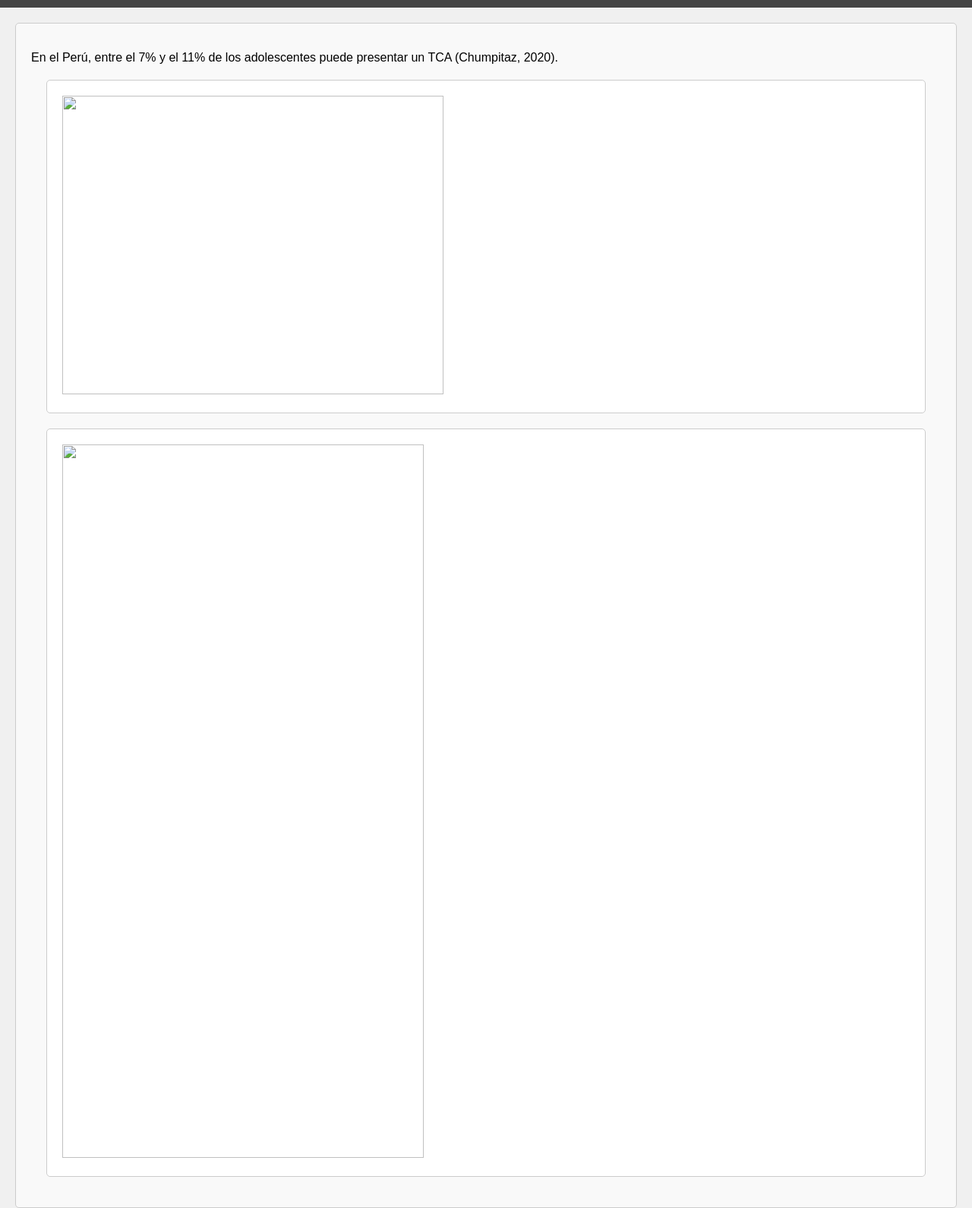
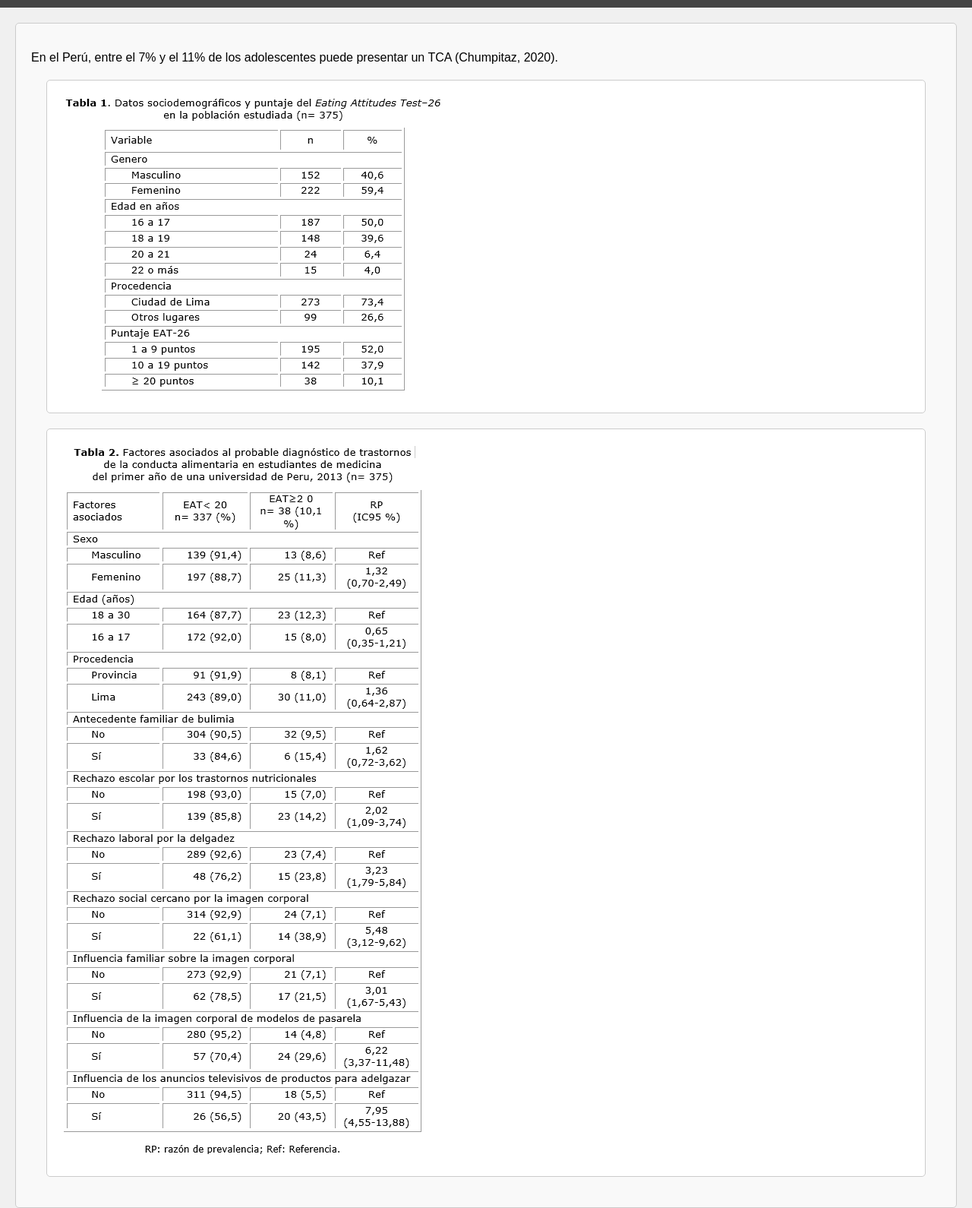
Before and after one commit to 2701kath/TCA, a plain HTML site: page estadísticas_perú.html in a window 1280 px wide. Shown: the part 160-1750 px from the top of the page at 76% size. Drawn offline with Linux system fonts and the light colour scheme.

Commit message:
estadísticas_perú.html

```diff
--- a/estadísticas_perú.html
+++ b/estadísticas_perú.html
@@ -80,10 +80,10 @@
 <section>
 	<p> En el Perú, entre el 7% y el 11% de los adolescentes puede presentar un TCA (Chumpitaz, 2020). </p>
 	<article>
-<img src="Tabla1.gif" width="502" height="393">
+<img src="Imágenes/Tabla1.gif" width="502" height="393">
 </article>
 <article>
-	<img src="Tabla2.gif" width="476" height="939">
+	<img src="Imágenes/Tabla2.gif" width="476" height="939">
 </article>
 </section>
  <footer>
```
